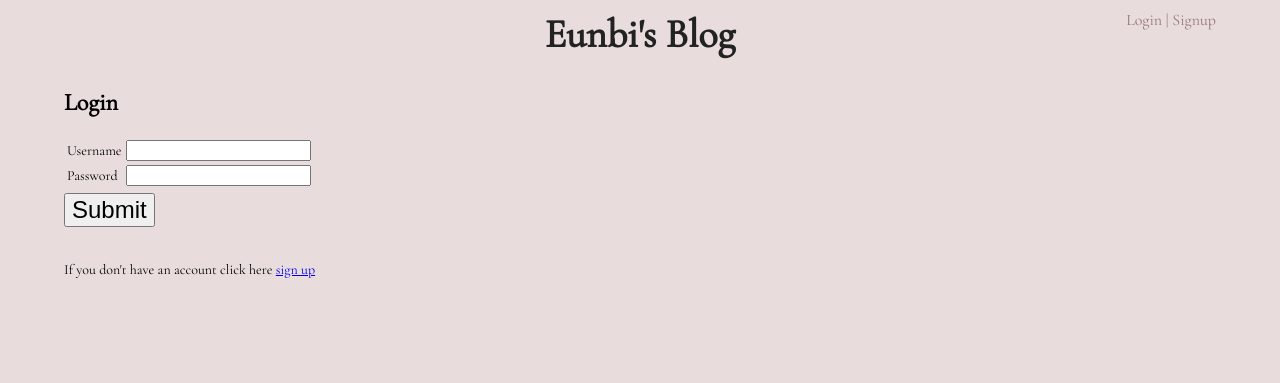
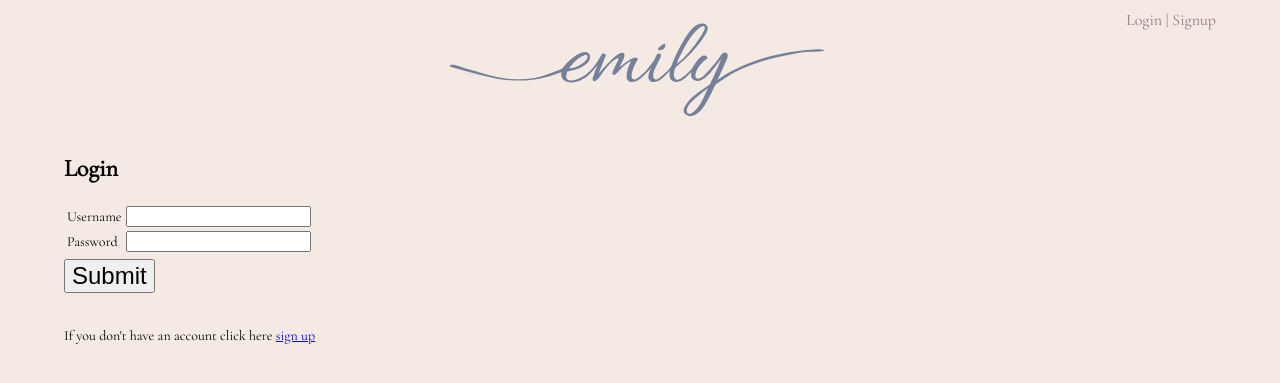
Before and after one commit to eunbigo91/project3-multi-user-blog, a Python web app: template templates/login.html in a window 1280 px wide. Shown: the top 383 px of the page. Run offline with Jinja, Linux system fonts and the light colour scheme; the template is opened without the code that fills it, so the values that code supplies are empty.

Commit message:
Style: change logo

```diff
--- a/app.yaml
+++ b/app.yaml
@@ -6,6 +6,11 @@ threadsafe: true
 handlers:
 - url: /static
   static_dir: static
+
+- url: /(.*\.svg)
+  static_files: static/\1
+  upload: static/(.*\.svg)
+  mime_type: image/svg+xml
 
 - url: /.*
   script: main.app
--- a/main.py
+++ b/main.py
@@ -8,6 +8,8 @@ import random
 import string
 import cgi
 from google.appengine.ext import db
+from google.appengine.api import images
+
 
 from models import User, Post, Comment, Like
 
--- a/static/style.css
+++ b/static/style.css
@@ -5,7 +5,7 @@ body {
     width: 90%;
     margin: 0 auto;
     padding: 10px;
-    background: #e9dcdc;
+    background: #f4e9e3;
 }
 
 h2 {
@@ -55,15 +55,11 @@ h2 {
 
 .main-title {
     display: block;
-    color: #222;
-    font-size: 40px;
-    font-weight: bold;
     text-align: center;
-    margin-bottom: 30px;
-    text-decoration: none;
 }
 
-.post {
+.logo {
+    width: 400px;
 }
 
 .post + .post {
--- a/templates/base.html
+++ b/templates/base.html
@@ -6,7 +6,7 @@
     <title>Eunbi's Blog</title>
 </head>
 <body>
-    <a href="/" class="main-title">Eunbi's Blog</a>
+    <a href="/" class="main-title"><img class="logo" src="static/emily-logo.svg" alt="Eunbi's portfolio logo"></a>
     <div class="login-area">
         {% if user %}
           {{user.username}} (<a class="login-link" href="/logout">Logout</a>)
```
Also changed, not shown: static/emily-logo.svg (added).
